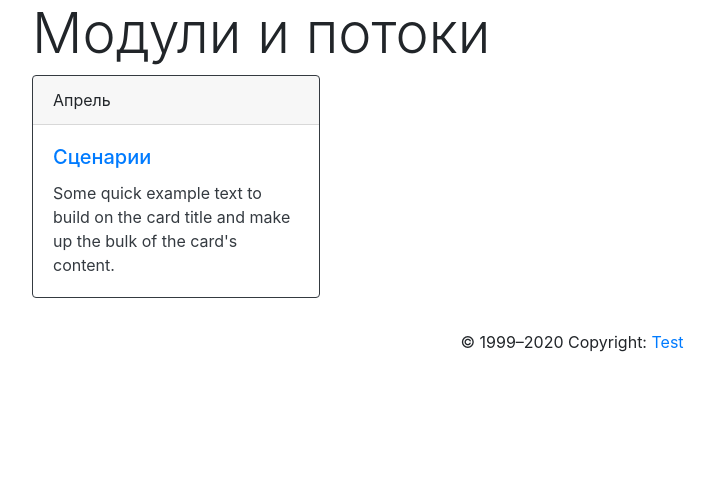
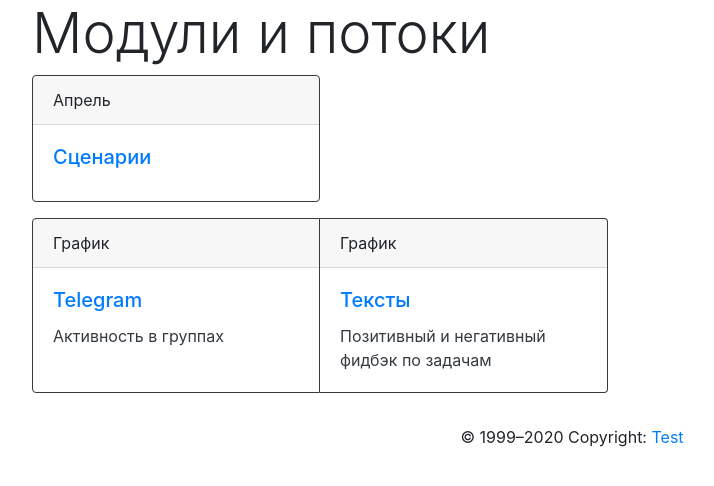
Before and after one commit to mary-lev/edu_test, a Django app: page / in a window 1280 px wide. Shown: the part 56-542 px from the top of the page, without its empty margins (68-782 px from the left). Run offline with Django 3.2, Linux system fonts and the light colour scheme; data comes from the database, SQL or seed files in the repository; parts of the project's set-up code (start-up, migrations or seed data) failed here and were passed over; some libraries are stand-ins or nearby versions.

Commit message:
tone graph ready

```diff
--- a/core/forms.py
+++ b/core/forms.py
@@ -12,7 +12,9 @@ def make_question_formset(question, extra=0):
 		variants = forms.ModelChoiceField(
 			queryset=Variant.objects.filter(question=question).values_list('text', flat=True).distinct(),
 			widget=forms.RadioSelect(),
-			empty_label=None)
+			empty_label=None,
+			label=question.question_text
+			)
 
 		class Meta:
 			model = Question
--- a/core/views.py
+++ b/core/views.py
@@ -23,25 +23,8 @@ def index(request):
 	return render(request, 'index.html', {'streams': streams})
 
 def tone(request):
-	with open('my_train.csv', 'r', encoding='utf-8') as f:
-		csvrows = csv.reader(f)
-		train = [all for all in csvrows]
-	data = list()
-	fail = list()
-	for all in train[1:]:
-		try:
-			feed = Feedback.objects.get(text=all[0])
-			one = {'task': feed.task.number, 'text': all[0], 'tone': all[1]}
-			data.append(one)
-		except:
-			fail.append(all[0])
-	data = sorted(data, key = lambda i: i['task'])
-
-	positive = [all for all in data if all['tone']=='positive']
-	negative = [all for all in data if all['tone']=='negative']
-	tasks = [all['task'] for all in data]
-
-	return render(request, 'tone.html', {'div': create_graph(), 'tasks': tasks})
+	div = create_new_graph()
+	return render(request, 'tone.html', {'div': div})
 
 
 def new_solution(request, task_id):
@@ -59,9 +42,10 @@ def new_solution(request, task_id):
 		else:
 			myformset = VariantFormSet(
 				prefix=question.id)
+		formsets.append(myformset)
 	return render(request,
 		'solution1.html',
-		{'formset': myformset, 'questions': questions, 'task': task})
+		{'formset': formsets, 'questions': questions, 'task': task})
 
 
 
--- a/templates/index.html
+++ b/templates/index.html
@@ -10,12 +10,28 @@
   <div class="card-header">{{ stream.name }}</div>
   <div class="card-body text-dark">
     <h5 class="card-title"><a href="{% url 'core:module' stream.module.id %}">{{ stream.module.name }}</a></h5>
-    <p class="card-text">Some quick example text to build on the card title and make up the bulk of the card's content.</p>
+    <p class="card-text"></p>
   </div>
 </div>
-
-
 {% endfor %}
 </div>
+
+<div class="card-group">
+<div class="card border-dark mb-3" style="max-width: 18rem;">
+  <div class="card-header">График</div>
+  <div class="card-body text-dark">
+    <h5 class="card-title"><a href="{% url 'core:telegram' %}">Telegram</a></h5>
+    <p class="card-text">Активность в группах</p>
+  </div>
+</div>
+<div class="card border-dark mb-3" style="max-width: 18rem;">
+  <div class="card-header">График</div>
+  <div class="card-body text-dark">
+    <h5 class="card-title"><a href="{% url 'core:tone' %}">Тексты</a></h5>
+    <p class="card-text">Позитивный и негативный фидбэк по задачам</p>
+  </div>
+</div>
+</div>
+
 </div>
 {% endblock %}
--- a/templates/solution1.html
+++ b/templates/solution1.html
@@ -23,7 +23,11 @@
 {% load crispy_forms_tags %}
 
 <p class='display-4'>text</h3>
-{% crispy formset %}
+{{ formset.management_form }}
+{% for form in formset %}
+  {% crispy form %}
+{% endfor %}
+
 
 
 <div class="card">
--- a/templates/tone.html
+++ b/templates/tone.html
@@ -1,6 +1,6 @@
 {% extends 'base.html' %}
 {% block content %}
-{{ tasks }}
+
 <div style="width:1200;height:900">
 {{ div|safe }}
 
```
Also changed, not shown: core/tone.py (+22 -14 lines).
